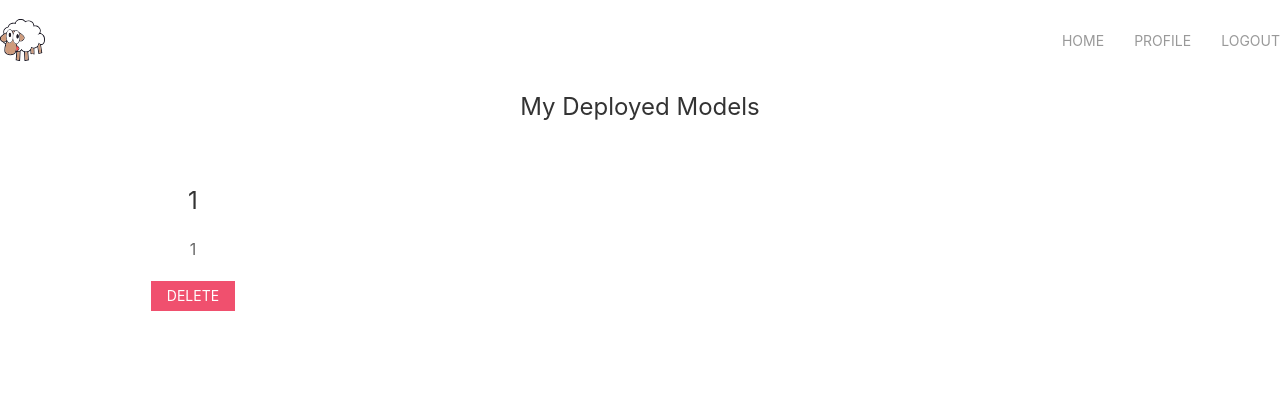
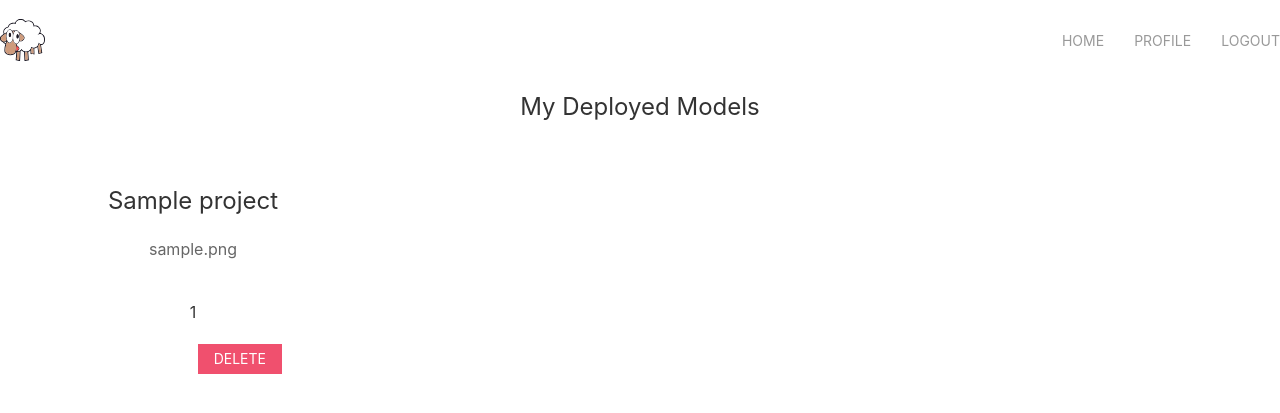
Before and after one commit to lamby-ml/lamby-web, a Flask app: page /deployment/ in a window 1280 px wide. Shown: the top 413 px of the page. Run offline with Flask 2, Linux system fonts and the light colour scheme; a user stored in the database is signed in; tables that the repository leaves empty hold one stand-in row (values such as "Sample post"); some libraries are stand-ins or nearby versions.

Commit message:
udpated card display for deployments center' '

```diff
--- a/lamby/controllers/deployments.py
+++ b/lamby/controllers/deployments.py
@@ -9,6 +9,7 @@ from lamby.forms.deployment import CreateDeploymentForm
 from lamby.models.deployment import Deployment
 from lamby.models.project import Project
 from lamby.models.meta import Meta
+from lamby.models.commit import Commit
 
 from lamby.forms.projects import (EditReadmeForm, DeleteProjectForm)
 
@@ -19,7 +20,21 @@ deployment_blueprint = Blueprint('deployment', __name__)
 @login_required
 def index():
     deployments = Deployment.query.filter_by(owner_id=current_user.id)
-    return render_template('deployments.jinja', deployments=deployments)
+    deployments_data = []
+
+    for deployment in deployments:
+        project = Project.query.get(deployment.project_id)
+        commit = Commit.query.get(deployment.commit_id)
+        entry = {
+            'id': deployment.id,
+            'project_name': project.title,
+            'file_name': commit.filename,
+            'commit_hash': commit.id[0:5]
+        }
+        deployments_data.append(entry)
+
+    return render_template('deployments.jinja',
+                           deployment_data=deployments_data)
 
 
 @deployment_blueprint.route('/<int:deployment_id>')
--- a/lamby/templates/deployments.jinja
+++ b/lamby/templates/deployments.jinja
@@ -6,6 +6,6 @@
 
 {% block content %}
 <h3 class="uk-text-center">My Deployed Models</h3>
-  {{ render_deployments(deployments) }}
+  {{ render_deployments(deployment_data) }}
 </h3>
 {% endblock %}
--- a/lamby/templates/macros/deployments.jinja
+++ b/lamby/templates/macros/deployments.jinja
@@ -1,14 +1,16 @@
-{% macro render_deployments(deployments) %}
+{% macro render_deployments(deployments_data) %}
 <div class="uk-child-width-1-4@s uk-grid-match" uk-grid>
-    {%- for deployment in deployments %}
+    {%- for deployment in deployments_data %}
         <div>
             <div onclick="window.location.href='{{ url_for('deployment.deployment', deployment_id=deployment.id)}}'"
             id="deployment-card-{{ loop.index }}"
             class="uk-card uk-card-body uk-text-center"
             style="word-wrap: break-word !important;">
-                <h2 class="uk-card-title">{{ deployment.commit_id }}</h3>
-                <p>{{ deployment.project_id }}</p>
-                <a class="uk-button uk-button-danger uk-button-small" href="{{ url_for('deployment.delete_deployment', deployment_id=deployment.id)}}">
+                <h3 class="uk-card-title">{{ deployment.project_name }}</h3>
+                <p>{{ deployment.file_name }}</p>
+                <h5>{{ deployment.commit_hash }}</h5>
+                <a class="uk-button uk-button-danger uk-button-small uk-align-right"
+                href="{{ url_for('deployment.delete_deployment', deployment_id=deployment.id)}}">
                     Delete
                 </a>
             </div>
```
